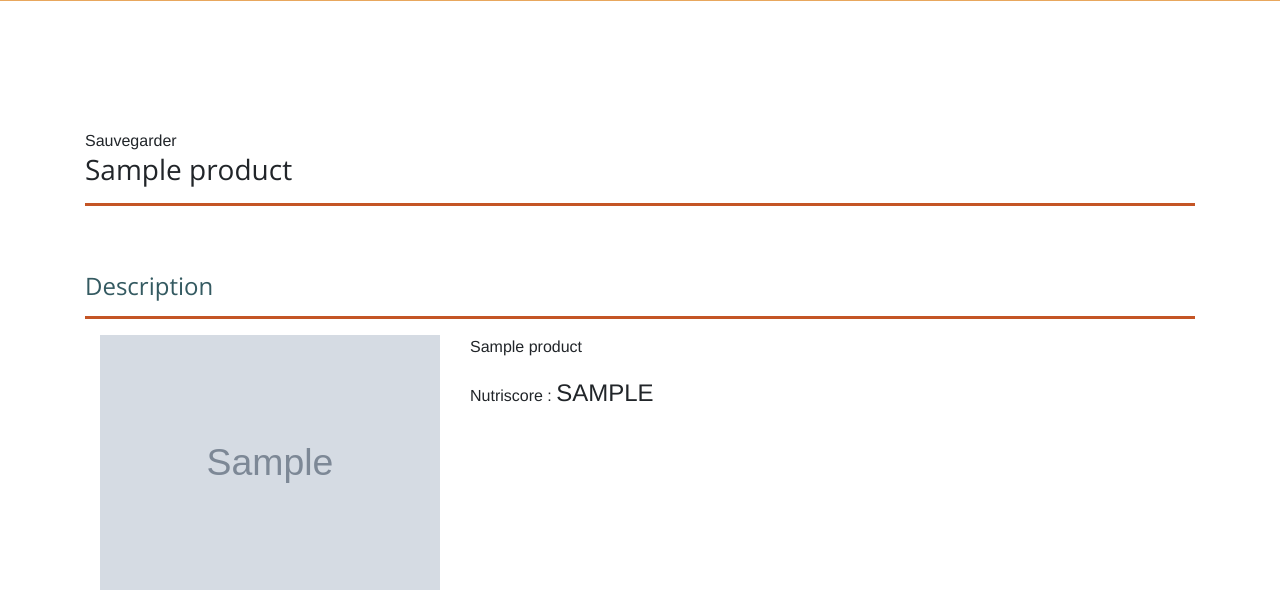
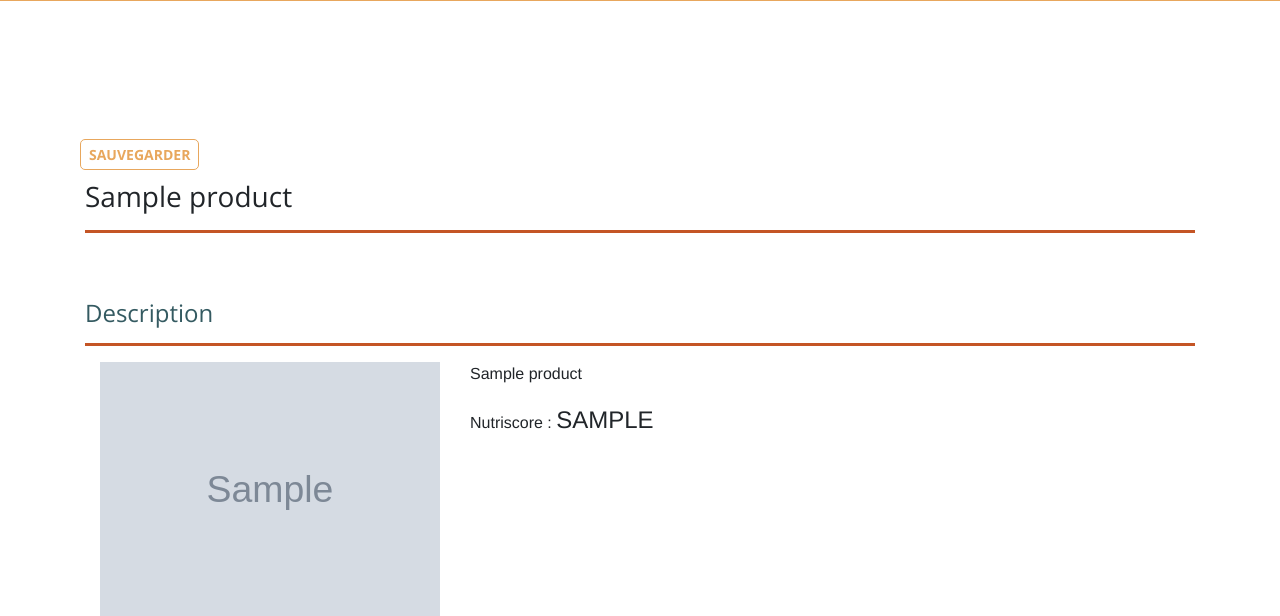
Before and after one commit to JN-Lab/OC-Pr8-OpenFoodFacts-App, a Django app: page /search/product/1 in a window 1280 px wide. Shown: the part 299-915 px from the top of the page. Run offline with Django 3.2, Linux system fonts and the light colour scheme; a user stored in the database is signed in; tables that the repository leaves empty hold one stand-in row (values such as "Sample post"); grey boxes marked "Sample" are stand-in pictures; a database or web service that is not in the repository returns one stand-in record (values such as "Sample title"); data that the repository does not hold is empty; some libraries are stand-ins or nearby versions; some web fonts are replaced.

Commit message:
Test product view -> An error is still here when user registered the product : did not valid the if condition on product ref list

```diff
--- a/purbeurre_platform/search/templates/search/product.html
+++ b/purbeurre_platform/search/templates/search/product.html
@@ -23,13 +23,9 @@
         <div class="row">
             {% if user.is_authenticated %}
                 {% if product_registered %}
-                    <div class="col-lg-12">
-                        Enregistré
-                    </div>
+                    <button type="button" class="btn btn-submit-register btn-outline-secondary btn-sm" disabled>Enregistré</button>
                 {% else %}
-                    <div class="col-lg-12">
-                        Sauvegarder
-                    </div>
+                    <button type="button" class="btn btn-submit-register btn-outline-secondary btn-sm">Sauvegarder</button>
                 {% endif %}
             {% else %}
                 <div class="col-lg-12">
--- a/purbeurre_platform/search/views.py
+++ b/purbeurre_platform/search/views.py
@@ -89,19 +89,24 @@ def product(request, code):
     home_form = HomeSearchForm()
     find_info = Treatment()
     selection = find_info.get_selected_product(code)
+    context = {
+        'header_form' : header_form,
+        'home_form' : home_form,
+        'product' : selection,
+        'product_registered': False
+    }
     if selection:
-        context = {
-            'header_form' : header_form,
-            'home_form' : home_form,
-            'product' : selection,
-        }
-    if request.user.is_authenticated:
-        user = User.objects.get(pk=request.user.id)
-        if user.profile.products.all().exists():
-            if context["product"]["ref"] in user.profile.products.all():
-                context["product_registered"] = True
-        else:
-            context["product_registered"] = False
+        context["product"] = selection
+
+        # Check if user is authenticated and if he already registered the product
+        if request.user.is_authenticated:
+            user = User.objects.get(pk=request.user.id)
+            if user.profile.products.all().exists():
+                ref_list = [product.ref for product in user.profile.products.all()]
+                if context["product"]["ref"] in ref_list:
+                    context["product_registered"] = True
+            else:
+                context["product_registered"] = False
 
     return render(request, 'product.html', context)
 
--- a/purbeurre_platform/static/css/creative.css
+++ b/purbeurre_platform/static/css/creative.css
@@ -328,6 +328,36 @@ header.minhead {
 .bg-secondary {
   background-color: #E8A75D; }
 
+.btn-outline-secondary {
+  color: #E8A75D;
+  background-color: transparent;
+  background-image: none;
+  border-color: #E8A75D; }
+
+.btn-outline-secondary:hover {
+  color: #fff;
+  background-color: #E8A75D;
+  border-color: #E8A75D; }
+
+.btn-outline-secondary.focus,
+.btn-outline-secondary:focus {
+  box-shadow: 0 0 0 0.2rem rgba(108, 117, 125, 0.5); }
+
+.btn-outline-secondary.disabled,
+.btn-outline-secondary:disabled {
+  color: #E8A75D;
+  background-color: transparent; }
+
+.btn-outline-secondary:not(:disabled):not(.disabled).active,
+.btn-outline-secondary:not(:disabled):not(.disabled):active, .show > .btn-outline-secondary.dropdown-toggle {
+  color: #fff;
+  background-color: #E8A75D;
+  border-color: #E8A75D; }
+
+.btn-outline-secondary:not(:disabled):not(.disabled).active:focus,
+.btn-outline-secondary:not(:disabled):not(.disabled):active:focus, .show > .btn-outline-secondary.dropdown-toggle:focus {
+  box-shadow: 0 0 0 0.2rem rgba(108, 117, 125, 0.5); }
+
 .product-block {
   margin-bottom: 50px; }
 
@@ -347,6 +377,11 @@ h4.product-title-part {
 .register-block {
   margin-top: 15px; }
 
+.btn-submit-register {
+  border-radius: 5px;
+  margin: 10px;
+  border: solid 1px #E8A75D; }
+
 .form-homepage {
   display: flex;
   flex-direction: column;
--- a/purbeurre_platform/static/scss/_bootstrap-overrides.scss
+++ b/purbeurre_platform/static/scss/_bootstrap-overrides.scss
@@ -33,3 +33,39 @@
 .bg-secondary {
   background-color: $secondary;
 }
+
+.btn-outline-secondary{
+  color: $secondary;
+  background-color:transparent;
+  background-image:none;
+  border-color: $secondary
+}
+
+.btn-outline-secondary:hover{
+  color:#fff;
+  background-color: $secondary;
+  border-color: $secondary
+}
+
+.btn-outline-secondary.focus,
+.btn-outline-secondary:focus{
+  box-shadow:0 0 0 .2rem rgba(108,117,125,.5)
+}
+
+.btn-outline-secondary.disabled,
+.btn-outline-secondary:disabled{
+  color: $secondary;
+  background-color:transparent
+}
+
+.btn-outline-secondary:not(:disabled):not(.disabled).active,
+.btn-outline-secondary:not(:disabled):not(.disabled):active,.show>.btn-outline-secondary.dropdown-toggle{
+  color:#fff;
+  background-color: $secondary;
+  border-color: $secondary
+}
+
+.btn-outline-secondary:not(:disabled):not(.disabled).active:focus,
+.btn-outline-secondary:not(:disabled):not(.disabled):active:focus,.show>.btn-outline-secondary.dropdown-toggle:focus{
+  box-shadow:0 0 0 .2rem rgba(108,117,125,.5)
+}
--- a/purbeurre_platform/static/scss/_button.scss
+++ b/purbeurre_platform/static/scss/_button.scss
@@ -11,3 +11,9 @@
 .register-block {
     margin-top: 15px;
 }
+
+.btn-submit-register {
+    border-radius: 5px;
+    margin: 10px;
+    border: solid 1px $secondary;
+}
```
Also changed, not shown: purbeurre_platform/search/tests/test_views.py (+75 -0 lines), 1 other file.
